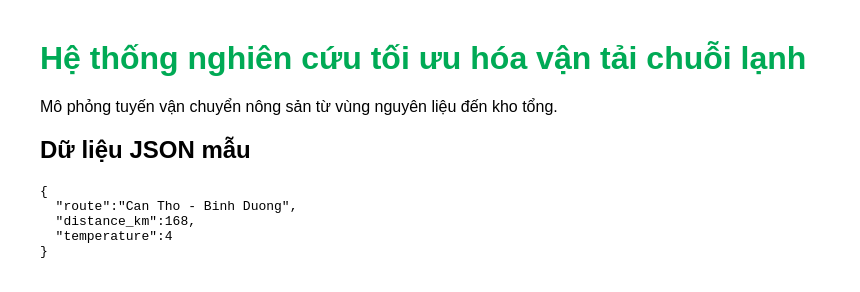
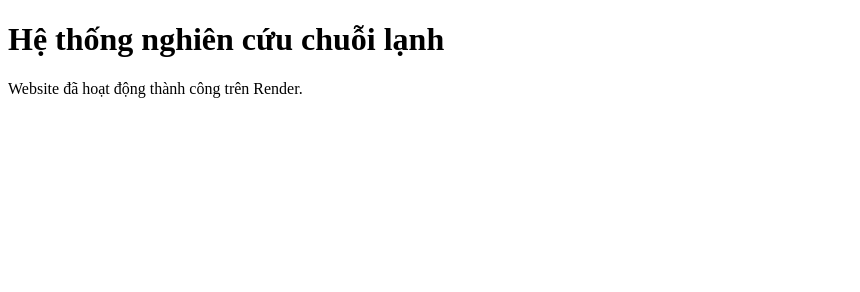
Before and after one commit to 771920tranmannhi-afk/cold-chain-2, a plain HTML site: page index.html in a window 1280 px wide. Shown: the whole page, without its empty margins (0-860 px from the left). Drawn offline with Linux system fonts and the light colour scheme; files that its build step writes are made by us from their sources.

Commit message:
Update index.html

```diff
--- a/index.html
+++ b/index.html
@@ -1,20 +1,11 @@
 <!DOCTYPE html>
 <html lang="vi">
 <head>
-<meta charset="UTF-8">
-<title>Cold Chain Logistics</title>
-<link rel="stylesheet" href="/static/css/style.css">
+    <meta charset="UTF-8">
+    <title>Cold Chain Logistics</title>
 </head>
 <body>
-<h1>Hệ thống nghiên cứu tối ưu hóa vận tải chuỗi lạnh</h1>
-<p>Mô phỏng tuyến vận chuyển nông sản từ vùng nguyên liệu đến kho tổng.</p>
-<h2>Dữ liệu JSON mẫu</h2>
-<pre>
-{
-  "route":"Can Tho - Binh Duong",
-  "distance_km":168,
-  "temperature":4
-}
-</pre>
+    <h1>Hệ thống nghiên cứu chuỗi lạnh</h1>
+    <p>Website đã hoạt động thành công trên Render.</p>
 </body>
 </html>
```
